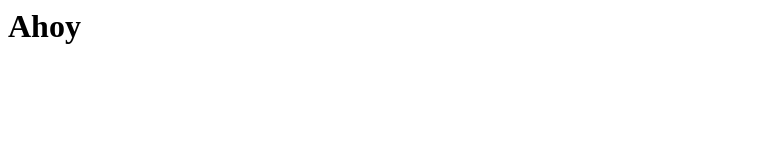
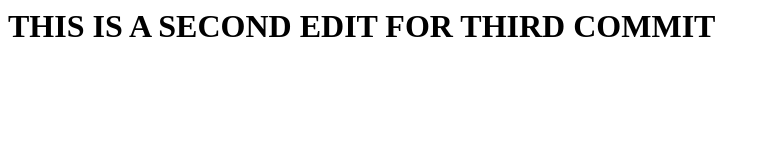
Before and after one commit to friendlyboy4/gitDemo, a plain HTML site: page index.html in a window 1280 px wide. Shown: the whole page, without its empty margins (0-770 px from the left). Drawn offline with Linux system fonts and the light colour scheme.

Commit message:
commit number THREE

```diff
--- a/index.html
+++ b/index.html
@@ -1 +1 @@
-<h1>Ahoy</h1>
+<h1>THIS IS A SECOND EDIT FOR THIRD COMMIT</h1>
```
